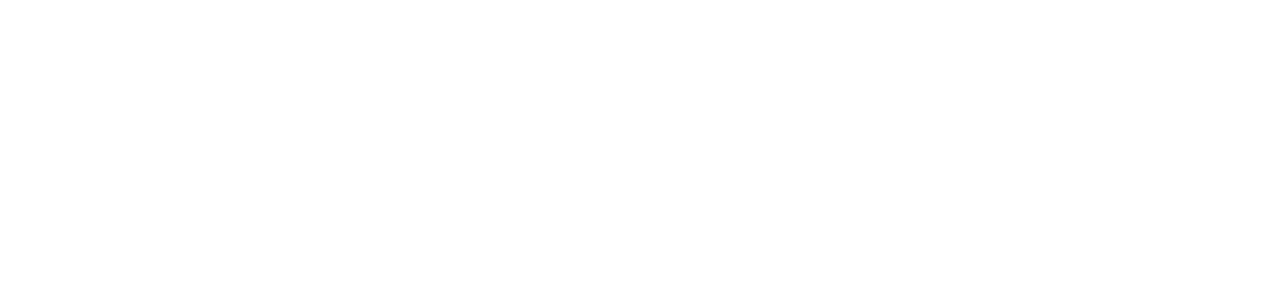
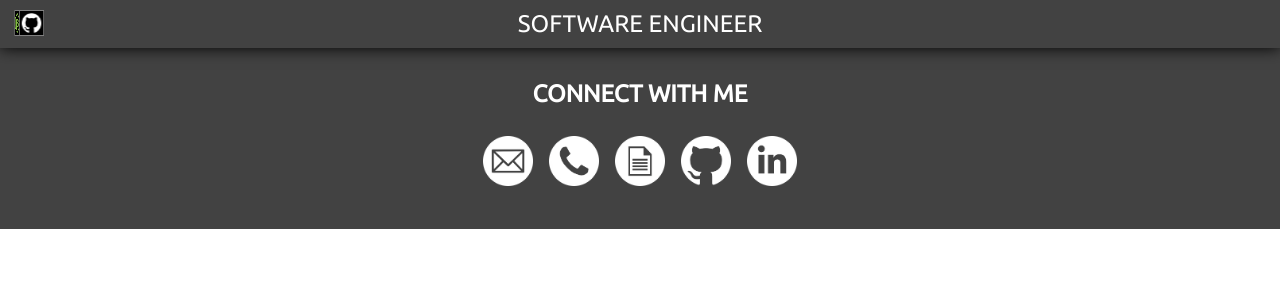
Before and after one commit to ynenakho/portfolio, a React (Create React App) app: page /resume in a window 1280 px wide. Shown: the top 300 px of the page. Built offline with nearby package versions, Linux system fonts and the light colour scheme.

Commit message:
removed workflows

```diff
--- a/package.json
+++ b/package.json
@@ -14,6 +14,7 @@
     "aos": "^3.0.0-beta.6",
     "react": "^17.0.1",
     "react-dom": "^17.0.1",
+    "react-pdf": "^5.2.0",
     "react-router-dom": "^5.2.0",
     "react-scripts": "4.0.2",
     "react-typist": "^2.0.5",
--- a/src/Router.tsx
+++ b/src/Router.tsx
@@ -1,14 +1,20 @@
 import { BrowserRouter, Switch, Route } from 'react-router-dom';
 import Main from 'components/Main';
+import Header from 'components/Header';
 import ScrollToTop from 'components/ScrollToTop';
+import Resume from 'components/Resume';
+import Connect from 'components/Connect';
 
 const Router: React.FC = () => {
   return (
     <BrowserRouter>
       <ScrollToTop>
+        <Header title="Software Engineer" />
         <Switch>
           <Route exact path="/" component={Main} />
+          <Route exact path="/resume" component={Resume} />
         </Switch>
+        <Connect />
       </ScrollToTop>
     </BrowserRouter>
   );
--- a/src/components/Connect.tsx
+++ b/src/components/Connect.tsx
@@ -1,3 +1,5 @@
+import { Link } from 'react-router-dom';
+
 interface ConnectLinkProps {
   href: string;
   src: string;
@@ -37,6 +39,17 @@
   const ConnectLink: React.FC<ConnectLinkProps> = ({ href, src, dataAos }) => {
     const target = href === 'tel:9178626512' ? '' : '_blank';
     const rel = href === 'tel:9178626512' ? '' : 'noreferrer';
+
+    if (src === 'resume-icon.png') {
+      return (
+        <div data-aos={dataAos} data-aos-offset="50">
+          <Link to="/resume">
+            <img src={`/icons/${src}`} alt={src} />
+          </Link>
+        </div>
+      );
+    }
+
     return (
       <div data-aos={dataAos} data-aos-offset="50">
         <a href={href} target={target} rel={rel}>
--- a/src/components/Main.tsx
+++ b/src/components/Main.tsx
@@ -1,6 +1,4 @@
 import { useEffect } from 'react';
-import Header from 'components/Header';
-import Connect from './Connect';
 import Education from './Education';
 import About from './About';
 import Projects from './Projects';
@@ -15,15 +13,13 @@
   });
 
   return (
-    <div>
-      <Header title="Software Engineer" />
+    <>
       <Title text="Hi, My name is Yuriy and I am a software engineer" />
       <About />
       <Skills />
       <Education />
       <Projects />
-      <Connect />
-    </div>
+    </>
   );
 };
 
--- /dev/null
+++ b/src/components/Resume.tsx
@@ -0,0 +1,5 @@
+const Resume: React.FC = () => {
+  return null;
+};
+
+export default Resume;
--- a/src/styles/_header.scss
+++ b/src/styles/_header.scss
@@ -3,7 +3,7 @@
   padding: 10px 16px;
   position: sticky;
   z-index: 2;
-  top: 0px;
+  top: 0;
   color: white;
   box-shadow: 0px 0px 15px 0px black;
   text-align: center;
--- a/src/styles/styles.css
+++ b/src/styles/styles.css
@@ -5,7 +5,7 @@
   position: -webkit-sticky;
   position: sticky;
   z-index: 2;
-  top: 0px;
+  top: 0;
   color: white;
   -webkit-box-shadow: 0px 0px 15px 0px black;
           box-shadow: 0px 0px 15px 0px black;
```
Also changed, not shown: 2 other files (tests, documents, lock files or other folders).
